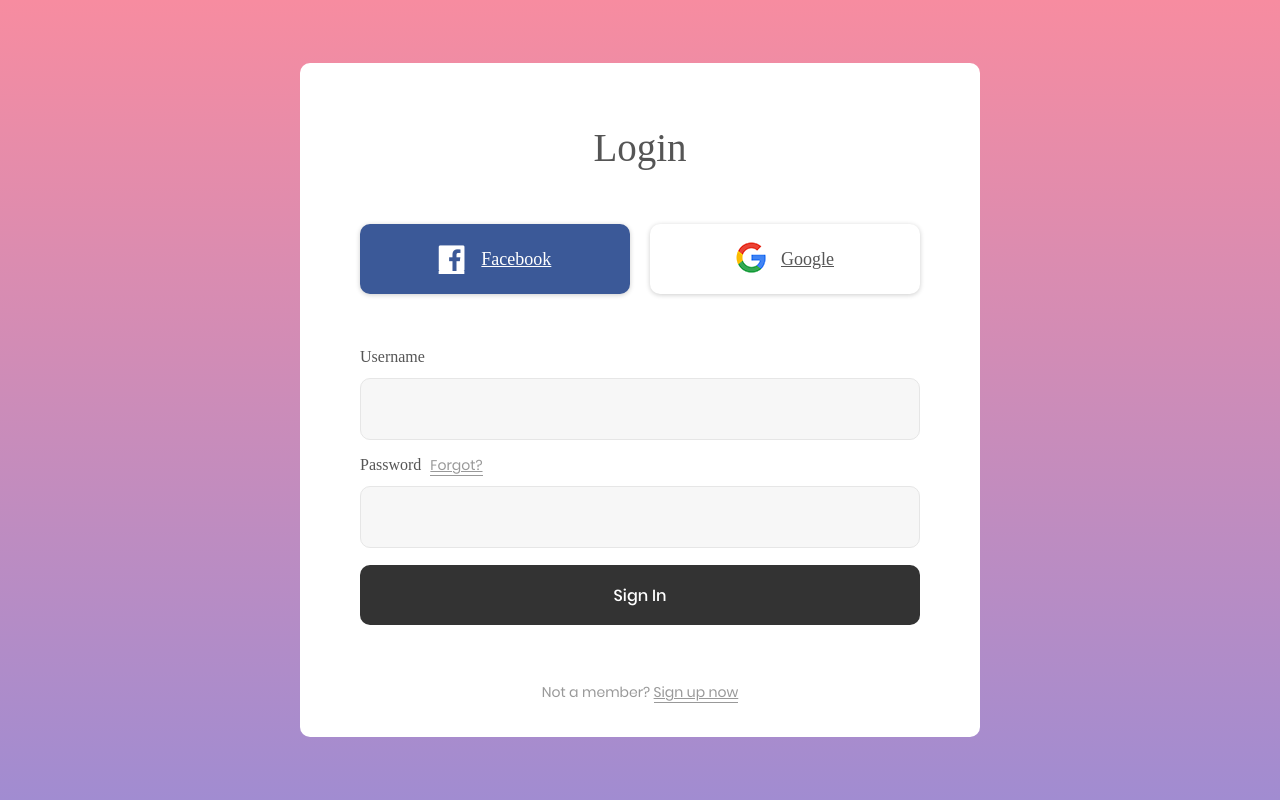
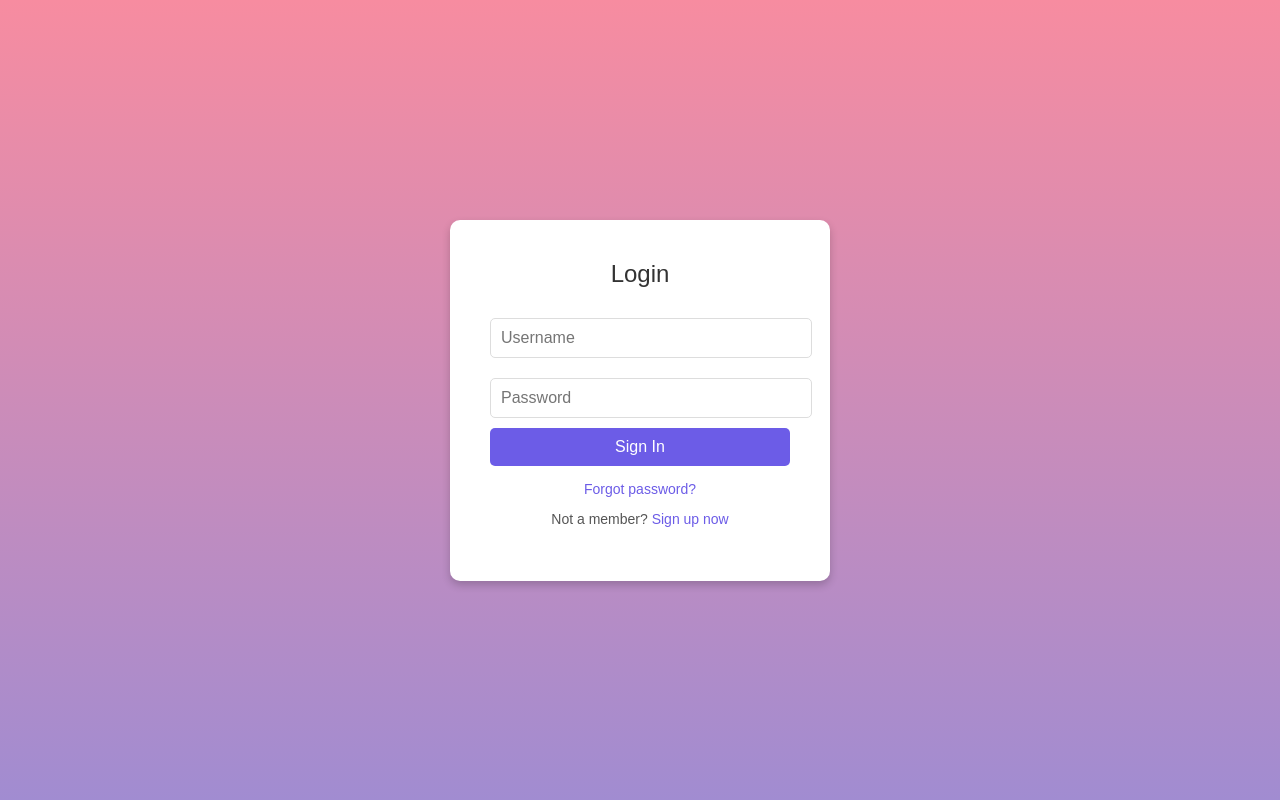
Before and after one commit to Bauer410/ExpenseTracker, a Flask app: template templates/Login.html in a window 1280 px wide. Run offline with Flask 3, Linux system fonts and the light colour scheme; the template is opened without the code that fills it, so the values that code supplies are empty; some libraries are stand-ins or nearby versions; some web fonts are replaced.

Commit message:
- adapt login.html to work with our project and backend

```diff
--- a/app.py
+++ b/app.py
@@ -15,6 +15,16 @@ def index():
         print(len(expenses))
     return render_template('index.html', expenses=db.getAllExpenses())
 
+@app.route('/login')
+def login():
+    return render_template('Login.html')
+
+@app.route('/loginVerify', methods=['POST'])
+def loginVerify():
+    username = request.form.get('username')
+    password = request.form.get('password')
+    print(username, password)
+    return render_template('index.html')
 
 @app.route("/addExpense", methods=['POST'])
 def addExpense():
--- a/templates/Login.html
+++ b/templates/Login.html
@@ -1,119 +1,87 @@
 <!DOCTYPE html>
 <html lang="en">
-  <head>
-    <title>Expense Tracker Login Page</title>
-    <meta charset="UTF-8" />
-    <meta name="viewport" content="width=device-width, initial-scale=1" />
-    <link rel="icon" type="image/png" href="images/icons/favicon.ico" />
-    <link
-      rel="stylesheet"
-      type="text/css"
-      href="vendor/bootstrap/css/bootstrap.min.css"
-    />
-    <link
-      rel="stylesheet"
-      type="text/css"
-      href="fonts/font-awesome-4.7.0/css/font-awesome.min.css"
-    />
-    <link
-      rel="stylesheet"
-      type="text/css"
-      href="fonts/Linearicons-Free-v1.0.0/icon-font.min.css"
-    />
-    <link rel="stylesheet" type="text/css" href="vendor/animate/animate.css" />
-    <link
-      rel="stylesheet"
-      type="text/css"
-      href="vendor/css-hamburgers/hamburgers.min.css"
-    />
-    <link
-      rel="stylesheet"
-      type="text/css"
-      href="vendor/animsition/css/animsition.min.css"
-    />
-    <link
-      rel="stylesheet"
-      type="text/css"
-      href="vendor/select2/select2.min.css"
-    />
-    <link
-      rel="stylesheet"
-      type="text/css"
-      href="vendor/daterangepicker/daterangepicker.css"
-    />
-    <link rel="stylesheet" type="text/css" href="css/util.css" />
-    <link rel="stylesheet" type="text/css" href="css/main.css" />
-  </head>
-  <body>
-    <div class="limiter">
-      <div
-        class="container-login100"
-        style="background: linear-gradient(to bottom, #f78ca0, #a18cd1)"
-      >
-        <div class="wrap-login100 p-l-110 p-r-110 p-t-62 p-b-33">
-          <form class="login100-form validate-form flex-sb flex-w">
-            <span class="login100-form-title p-b-53"> Login </span>
+<head>
+    <meta charset="UTF-8">
+    <meta name="viewport" content="width=device-width, initial-scale=1.0">
+    <title>Login Page</title>
+    <style>
+        body, html {
+            height: 100%;
+            margin: 0;
+            font-family: Arial, sans-serif;
+            display: flex;
+            align-items: center;
+            justify-content: center;
+            background: linear-gradient(to bottom, #f78ca0, #a18cd1);
+        }
 
-            <a href="#" class="btn-face m-b-20">
-              <i class="fa fa-facebook-official"></i>
-              Facebook
-            </a>
+        .login-container {
+            background-color: white;
+            padding: 40px;
+            border-radius: 10px;
+            box-shadow: 0 4px 8px rgba(0, 0, 0, 0.2);
+            width: 300px;
+            text-align: center;
+        }
 
-            <a href="#" class="btn-google m-b-20">
-              <img src="images/icons/icon-google.png" alt="GOOGLE" />
-              Google
-            </a>
+        .login-title {
+            font-size: 24px;
+            margin-bottom: 20px;
+            color: #333;
+        }
 
-            <div class="p-t-31 p-b-9">
-              <span class="txt1"> Username </span>
-            </div>
-            <div
-              class="wrap-input100 validate-input"
-              data-validate="Username is required"
-            >
-              <input class="input100" type="text" name="username" />
-              <span class="focus-input100"></span>
-            </div>
+        .input-field {
+            width: 100%;
+            padding: 10px;
+            margin: 10px 0;
+            border: 1px solid #ddd;
+            border-radius: 5px;
+            font-size: 16px;
+        }
 
-            <div class="p-t-13 p-b-9">
-              <span class="txt1"> Password </span>
+        .login-button {
+            width: 100%;
+            padding: 10px;
+            background-color: #6c5ce7;
+            border: none;
+            border-radius: 5px;
+            color: white;
+            font-size: 16px;
+            cursor: pointer;
+        }
 
-              <a href="#" class="txt2 bo1 m-l-5"> Forgot? </a>
-            </div>
-            <div
-              class="wrap-input100 validate-input"
-              data-validate="Password is required"
-            >
-              <input class="input100" type="password" name="pass" />
-              <span class="focus-input100"></span>
-            </div>
+        .login-button:hover {
+            background-color: #5a4db1;
+        }
 
-            <div class="container-login100-form-btn m-t-17">
-              <button class="login100-form-btn">Sign In</button>
-            </div>
+        .additional-links {
+            margin-top: 15px;
+            font-size: 14px;
+            color: #555;
+        }
 
-            <div class="w-full text-center p-t-55">
-              <span class="txt2"> Not a member? </span>
+        .additional-links a {
+            color: #6c5ce7;
+            text-decoration: none;
+        }
 
-              <a href="#" class="txt2 bo1"> Sign up now </a>
-            </div>
-          </form>
+        .additional-links a:hover {
+            text-decoration: underline;
+        }
+    </style>
+</head>
+<body>
+    <div class="login-container">
+        <div class="login-title">Login</div>
+        <form id="login-form" action="{{ url_for('loginVerify') }}" method="post">
+            <input name="username" type="text" placeholder="Username" class="input-field" required>
+            <input name="password" type="password" placeholder="Password" class="input-field" required>
+            <button type="submit" class="login-button">Sign In</button>
+        </form>
+        <div class="additional-links">
+            <p><a href="#">Forgot password?</a></p>
+            <p>Not a member? <a href="#">Sign up now</a></p>
         </div>
-      </div>
     </div>
-
-    <div id="dropDownSelect1"></div>
-
-    <script src="vendor/jquery/jquery-3.2.1.min.js"></script>
-    <script src="vendor/animsition/js/animsition.min.js">
-      </script
-      	<script src="vendor/bootstrap/js/popper.js">
-    </script>
-    <script src="vendor/bootstrap/js/bootstrap.min.js"></script>
-    <script src="vendor/select2/select2.min.js"></script>
-    <script src="vendor/daterangepicker/moment.min.js"></script>
-    <script src="vendor/daterangepicker/daterangepicker.js"></script>
-    <script src="vendor/countdowntime/countdowntime.js"></script>
-    <script src="js/main.js"></script>
-  </body>
+</body>
 </html>
--- a/templates/index.html
+++ b/templates/index.html
@@ -32,6 +32,12 @@
     <main>
         <h1>Welcome to our Expanse Tracker Website</h1>
 
+        <form id="test-form" action="{{ url_for('login') }}" method="get">
+            <div>Just a test to get to the login page</div>
+            <input type="submit" value="Route to Login page">
+            <div><br></div>
+        </form>
+
         <form id="expense-form" action="{{ url_for('addExpense') }}" method="post">
             <input name="description" type="text" id="description" placeholder="Description">
             <input name="amount" type="number" id="amount" placeholder="Amount">
```
